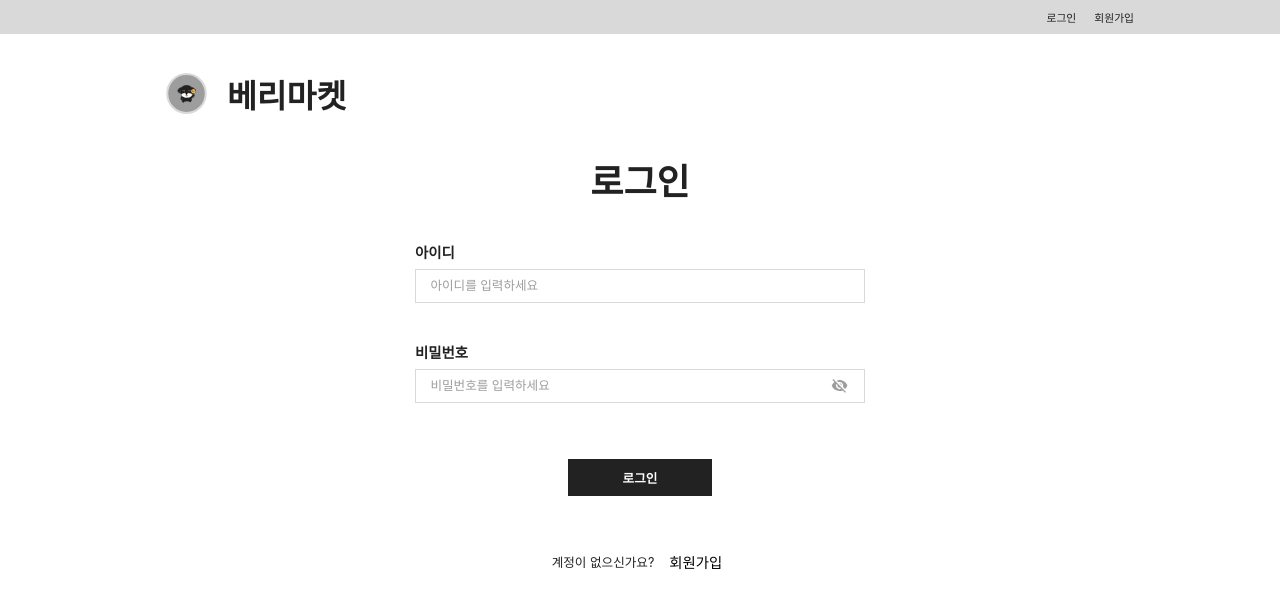
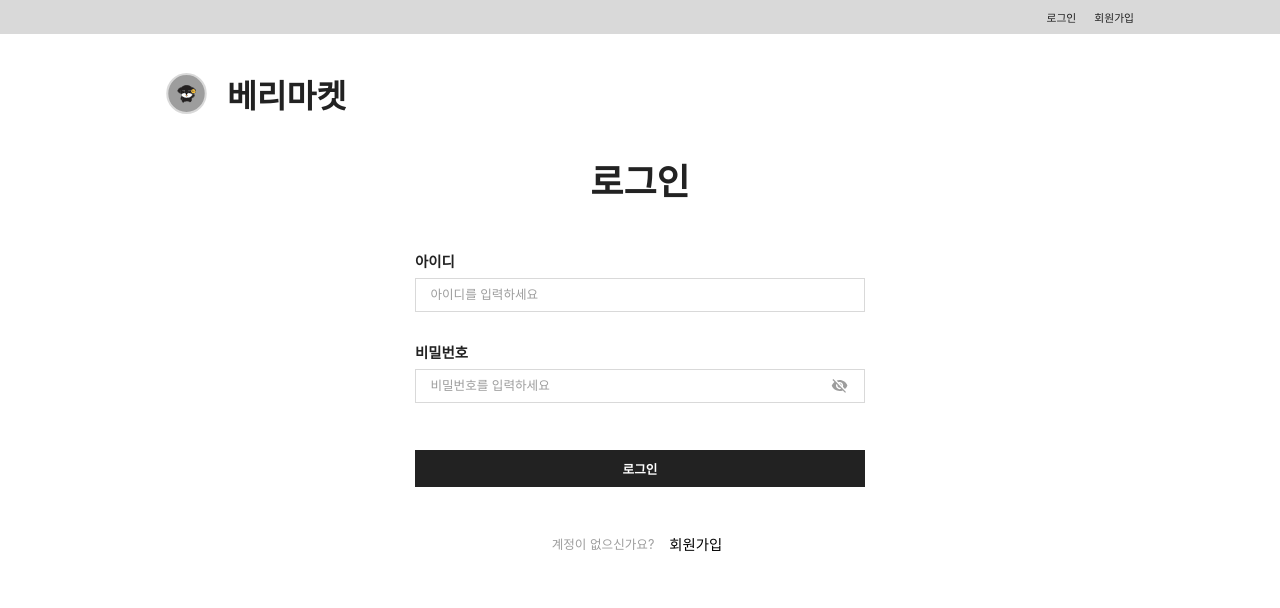
Before and after one commit to berry-market/frontend, a React (Create React App) app: page /login in a window 1280 px wide. Shown: the top 608 px of the page. Built offline with nearby package versions, Linux system fonts and the light colour scheme; no server answers; a web font is replaced by a local one.

Commit message:
fix: 회원가입 페이지랑 css 통일 #2

```diff
--- a/src/pages/login/Login.module.css
+++ b/src/pages/login/Login.module.css
@@ -6,12 +6,12 @@
 
 .login_container {
   width: 450px;
-  margin: 0 auto;
 }
 
 .title {
   color: var(--text-color);
   text-align: center;
+  padding-bottom: 1rem;
 }
 
 .form {
@@ -21,7 +21,7 @@
 }
 
 .form_item {
-  margin: 1rem 0;
+  margin: 0.5rem 0;
 }
 
 .form_item label {
@@ -49,8 +49,7 @@
 }
 
 .login_button {
-  margin: 2rem auto;
-  width: 8rem;
+  margin: 1.5rem 0;
 }
 
 .signup {
@@ -63,6 +62,7 @@
 
 .signup p {
   font-size: 0.7rem;
+  color: var(--gray-dark);
 }
 
 .signup button {
```
